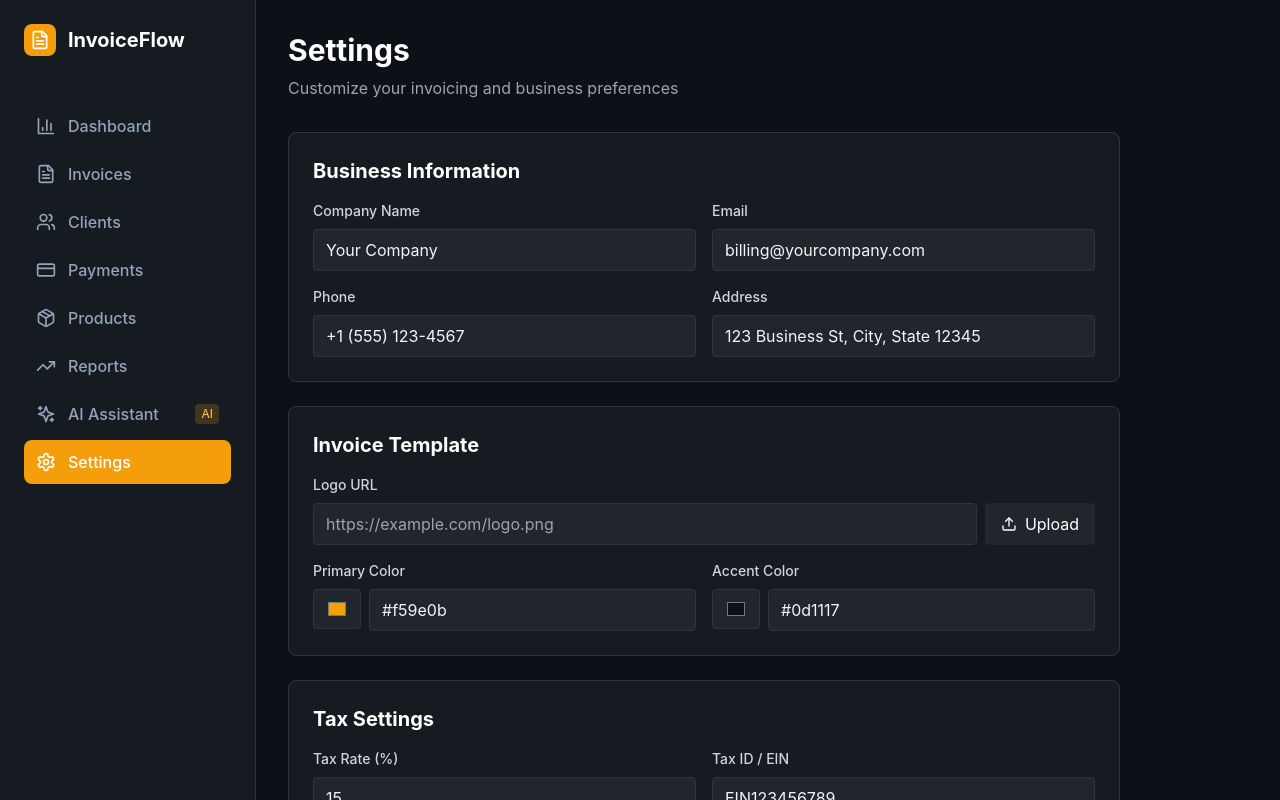
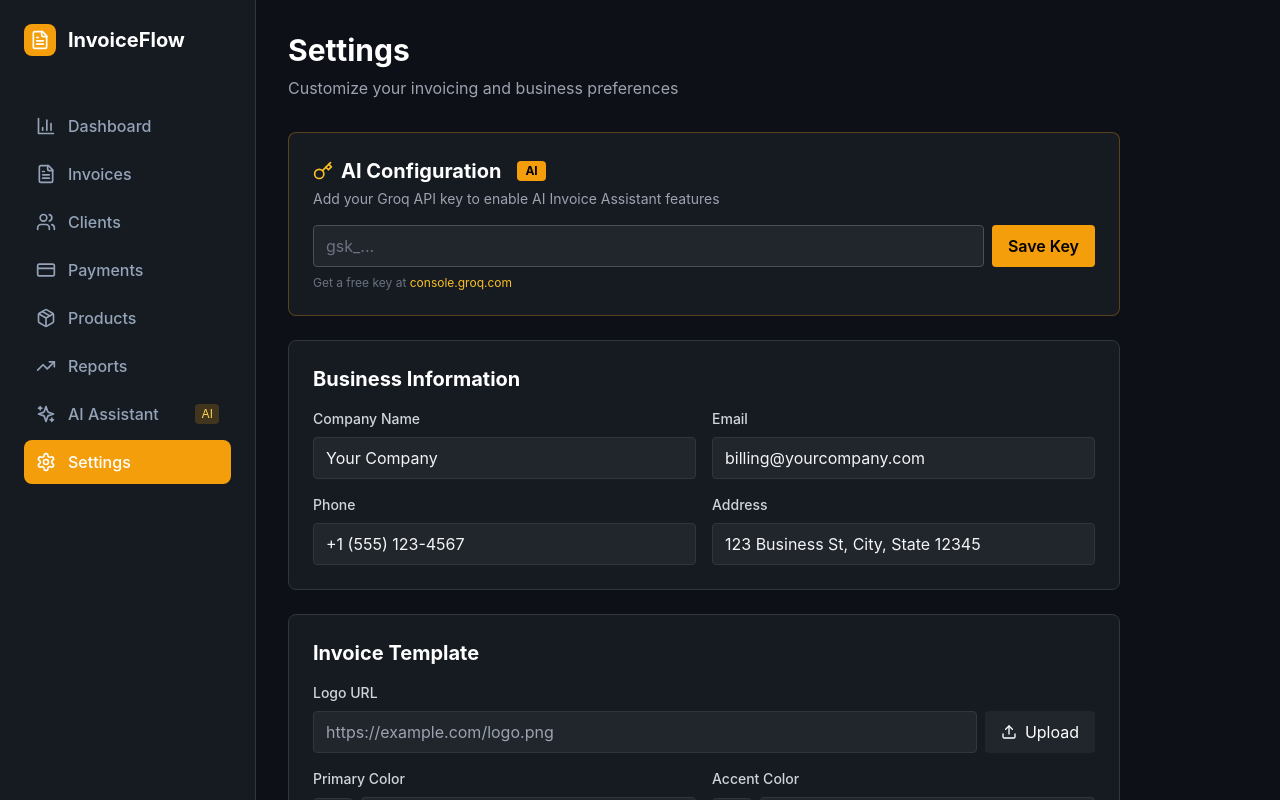
Before and after one commit to Rintu-chowdory/invoiceflow, a React (Vite) app: page /invoiceflow/settings in a window 1280 px wide. Built offline with nearby package versions, Linux system fonts and the light colour scheme.

Commit message:
feat: add Groq API key field to Settings

```diff
--- a/src/pages/Settings.jsx
+++ b/src/pages/Settings.jsx
@@ -1,5 +1,5 @@
-import { useState } from 'react'
-import { Save, Upload } from 'lucide-react'
+import { useState, useEffect } from 'react'
+import { Save, Upload, Key } from 'lucide-react'
 
 export default function Settings() {
   const [businessInfo, setBusinessInfo] = useState({
@@ -27,12 +27,26 @@ export default function Settings() {
     paypal: false,
   })
 
+  const [groqKey, setGroqKey] = useState('')
+  const [keySaved, setKeySaved] = useState(false)
+
+  useEffect(() => {
+    const saved = localStorage.getItem('invoiceflow_groq_key')
+    if (saved) setGroqKey(saved)
+  }, [])
+
   const handleBusinessChange = (field, value) => {
     setBusinessInfo({ ...businessInfo, [field]: value })
   }
 
   const handleSave = () => {
     alert('Settings saved successfully!')
+  }
+
+  const handleSaveGroqKey = () => {
+    localStorage.setItem('invoiceflow_groq_key', groqKey)
+    setKeySaved(true)
+    setTimeout(() => setKeySaved(false), 2000)
   }
 
   return (
@@ -43,6 +57,41 @@ export default function Settings() {
       </div>
 
       <div className="space-y-6">
+
+        {/* AI Configuration */}
+        <div className="bg-navy-900 border border-amber-500/30 rounded-lg p-6">
+          <div className="flex items-center gap-2 mb-1">
+            <Key className="w-5 h-5 text-amber-400" />
+            <h2 className="text-xl font-bold text-white">AI Configuration</h2>
+            <span className="ml-2 bg-amber-500 text-black text-xs font-bold px-2 py-0.5 rounded">AI</span>
+          </div>
+          <p className="text-gray-400 text-sm mb-4">Add your Groq API key to enable AI Invoice Assistant features</p>
+          <div className="flex gap-2">
+            <input
+              type="password"
+              value={groqKey}
+              onChange={(e) => setGroqKey(e.target.value)}
+              placeholder="gsk_..."
+              className="flex-1 bg-navy-800 border border-navy-600 rounded px-3 py-2 text-white placeholder-gray-500 focus:outline-none focus:border-amber-500"
+            />
+            <button
+              onClick={handleSaveGroqKey}
+              className="bg-amber-500 hover:bg-amber-400 text-black font-semibold px-4 py-2 rounded transition-colors"
+            >
+              {keySaved ? 'Saved ✓' : 'Save Key'}
+            </button>
+          </div>
+          {groqKey && (
+            <p className="text-green-400 text-xs mt-2">✓ API key is set — AI features are ready</p>
+          )}
+          <p className="text-gray-500 text-xs mt-2">
+            Get a free key at{' '}
+            <a href="https://console.groq.com" target="_blank" rel="noopener noreferrer" className="text-amber-400 hover:underline">
+              console.groq.com
+            </a>
+          </p>
+        </div>
+
         <div className="bg-navy-900 border border-navy-700 rounded-lg p-6">
           <h2 className="text-xl font-bold text-white mb-4">Business Information</h2>
           <div className="grid grid-cols-1 md:grid-cols-2 gap-4">
@@ -105,36 +154,26 @@ export default function Settings() {
             <div className="grid grid-cols-2 gap-4">
               <div>
                 <label className="block text-sm font-medium text-gray-300 mb-2">Primary Color</label>
-                <div className="flex gap-2">
+                <div className="flex items-center gap-2">
                   <input
                     type="color"
                     value={invoiceTemplate.primaryColor}
-                    onChange={(e) => setInvoiceTemplate({ ...invoiceTemplate, primaryColor: e.target.value })}
-                    className="w-12 h-10 cursor-pointer rounded"
+                    onChange={(e) => setInvoiceTemplate({...invoiceTemplate, primaryColor: e.target.value})}
+                    className="w-10 h-10 rounded cursor-pointer"
                   />
-                  <input
-                    type="text"
-                    value={invoiceTemplate.primaryColor}
-                    className="flex-1"
-                    disabled
-                  />
+                  <input type="text" value={invoiceTemplate.primaryColor} readOnly className="flex-1" />
                 </div>
               </div>
               <div>
                 <label className="block text-sm font-medium text-gray-300 mb-2">Accent Color</label>
-                <div className="flex gap-2">
+                <div className="flex items-center gap-2">
                   <input
                     type="color"
                     value={invoiceTemplate.accentColor}
-                    onChange={(e) => setInvoiceTemplate({ ...invoiceTemplate, accentColor: e.target.value })}
-                    className="w-12 h-10 cursor-pointer rounded"
+                    onChange={(e) => setInvoiceTemplate({...invoiceTemplate, accentColor: e.target.value})}
+                    className="w-10 h-10 rounded cursor-pointer"
                   />
-                  <input
-                    type="text"
-                    value={invoiceTemplate.accentColor}
-                    className="flex-1"
-                    disabled
-                  />
+                  <input type="text" value={invoiceTemplate.accentColor} readOnly className="flex-1" />
                 </div>
               </div>
             </div>
@@ -143,18 +182,14 @@ export default function Settings() {
 
         <div className="bg-navy-900 border border-navy-700 rounded-lg p-6">
           <h2 className="text-xl font-bold text-white mb-4">Tax Settings</h2>
-          <div className="space-y-4">
           <div className="grid grid-cols-1 md:grid-cols-2 gap-4">
             <div>
               <label className="block text-sm font-medium text-gray-300 mb-2">Tax Rate (%)</label>
               <input
                 type="number"
                 value={taxSettings.taxRate}
-                  onChange={(e) => setTaxSettings({ ...taxSettings, taxRate: parseFloat(e.target.value) })}
+                onChange={(e) => setTaxSettings({...taxSettings, taxRate: e.target.value})}
                 className="w-full"
-                  min="0"
-                  max="100"
-                  step="0.1"
               />
             </div>
             <div>
@@ -162,71 +197,48 @@ export default function Settings() {
               <input
                 type="text"
                 value={taxSettings.taxId}
-                  onChange={(e) => setTaxSettings({ ...taxSettings, taxId: e.target.value })}
+                onChange={(e) => setTaxSettings({...taxSettings, taxId: e.target.value})}
                 className="w-full"
               />
             </div>
           </div>
-            <div className="flex items-center gap-3">
+          <div className="mt-4">
+            <label className="flex items-center gap-2 cursor-pointer">
               <input
                 type="checkbox"
-                id="enableTax"
                 checked={taxSettings.enableTaxCalculation}
-                onChange={(e) => setTaxSettings({ ...taxSettings, enableTaxCalculation: e.target.checked })}
-                className="w-4 h-4 cursor-pointer"
+                onChange={(e) => setTaxSettings({...taxSettings, enableTaxCalculation: e.target.checked})}
+                className="w-4 h-4"
               />
-              <label htmlFor="enableTax" className="text-sm text-gray-300 cursor-pointer">
-                Enable automatic tax calculation on invoices
+              <span className="text-gray-300 text-sm">Enable automatic tax calculation on invoices</span>
             </label>
-            </div>
           </div>
         </div>
 
         <div className="bg-navy-900 border border-navy-700 rounded-lg p-6">
           <h2 className="text-xl font-bold text-white mb-4">Payment Methods</h2>
           <div className="space-y-3">
-            <div className="flex items-center gap-3">
+            {[
+              { key: 'bankTransfer', label: 'Bank Transfer (ACH)' },
+              { key: 'creditCard', label: 'Credit Card' },
+              { key: 'paypal', label: 'PayPal' },
+            ].map(({ key, label }) => (
+              <label key={key} className="flex items-center gap-2 cursor-pointer">
                 <input
                   type="checkbox"
-                id="bankTransfer"
-                checked={paymentMethods.bankTransfer}
-                onChange={(e) => setPaymentMethods({ ...paymentMethods, bankTransfer: e.target.checked })}
-                className="w-4 h-4 cursor-pointer"
+                  checked={paymentMethods[key]}
+                  onChange={(e) => setPaymentMethods({...paymentMethods, [key]: e.target.checked})}
+                  className="w-4 h-4"
                 />
-              <label htmlFor="bankTransfer" className="text-sm text-gray-300 cursor-pointer">
-                Bank Transfer (ACH)
+                <span className="text-gray-300">{label}</span>
               </label>
-            </div>
-            <div className="flex items-center gap-3">
-              <input
-                type="checkbox"
-                id="creditCard"
-                checked={paymentMethods.creditCard}
-                onChange={(e) => setPaymentMethods({ ...paymentMethods, creditCard: e.target.checked })}
-                className="w-4 h-4 cursor-pointer"
-              />
-              <label htmlFor="creditCard" className="text-sm text-gray-300 cursor-pointer">
-                Credit Card
-              </label>
-            </div>
-            <div className="flex items-center gap-3">
-              <input
-                type="checkbox"
-                id="paypal"
-                checked={paymentMethods.paypal}
-                onChange={(e) => setPaymentMethods({ ...paymentMethods, paypal: e.target.checked })}
-                className="w-4 h-4 cursor-pointer"
-              />
-              <label htmlFor="paypal" className="text-sm text-gray-300 cursor-pointer">
-                PayPal
-              </label>
-            </div>
+            ))}
           </div>
         </div>
 
         <button
           onClick={handleSave}
-          className="w-full flex items-center justify-center gap-2 bg-amber-500 hover:bg-amber-400 text-navy-950 font-semibold py-3 rounded-lg transition-colors"
+          className="w-full flex items-center justify-center gap-2 bg-amber-500 hover:bg-amber-400 text-black font-semibold py-3 rounded-lg transition-colors"
         >
           <Save className="w-5 h-5" />
           Save All Settings
```
Lines whose indentation alone changed are shown as unchanged.
